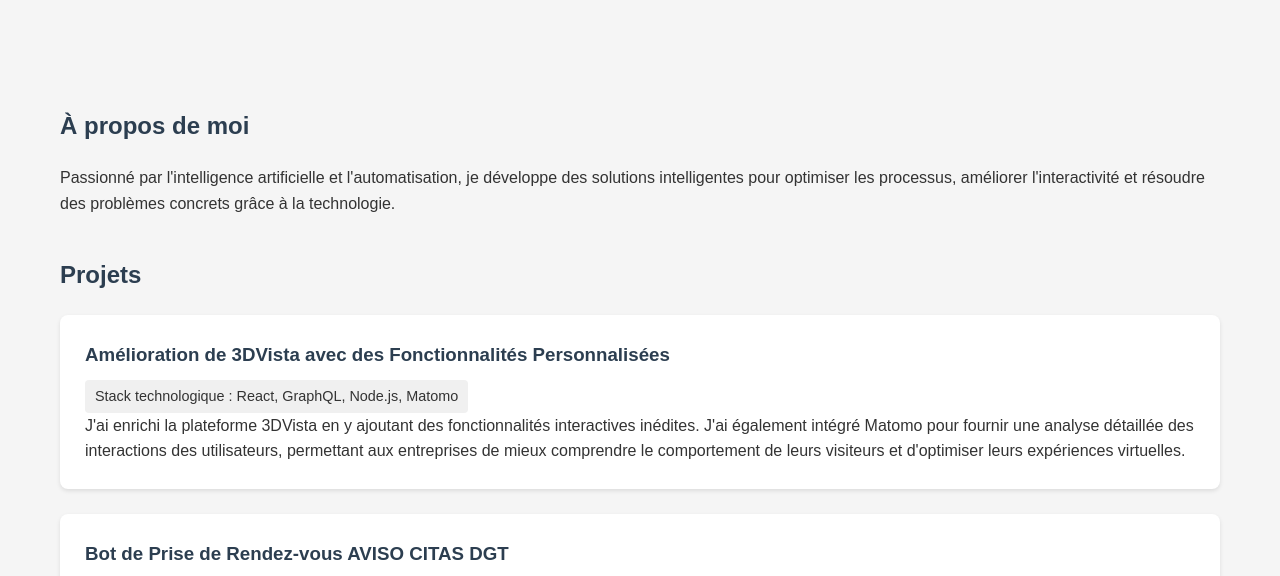
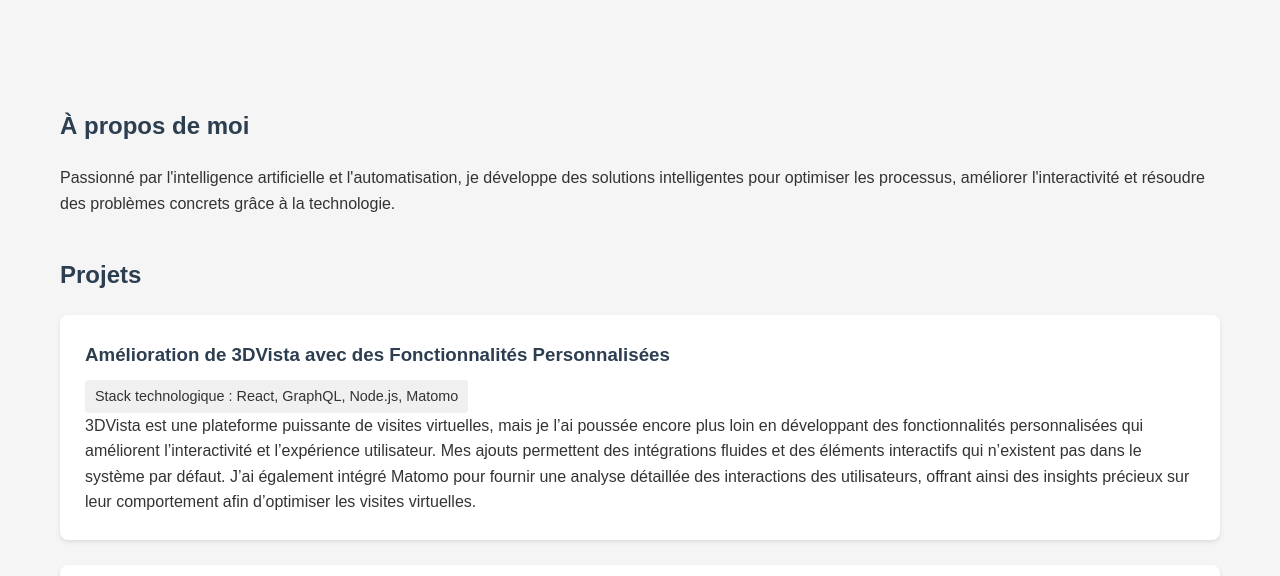
Before and after one commit to sagazz1/portfolio, a plain HTML site: page index.html in a window 1280 px wide. Shown: the part 178-754 px from the top of the page. Drawn offline with Linux system fonts and the light colour scheme.

Commit message:
Update index.html

```diff
--- a/index.html
+++ b/index.html
@@ -104,7 +104,7 @@
         <div class="project">
             <h3>Amélioration de 3DVista avec des Fonctionnalités Personnalisées</h3>
             <div class="tech-stack">Stack technologique : React, GraphQL, Node.js, Matomo</div>
-            <p>J'ai enrichi la plateforme 3DVista en y ajoutant des fonctionnalités interactives inédites. J'ai également intégré Matomo pour fournir une analyse détaillée des interactions des utilisateurs, permettant aux entreprises de mieux comprendre le comportement de leurs visiteurs et d'optimiser leurs expériences virtuelles.</p>
+            <p>3DVista est une plateforme puissante de visites virtuelles, mais je l’ai poussée encore plus loin en développant des fonctionnalités personnalisées qui améliorent l’interactivité et l’expérience utilisateur. Mes ajouts permettent des intégrations fluides et des éléments interactifs qui n’existent pas dans le système par défaut. J’ai également intégré Matomo pour fournir une analyse détaillée des interactions des utilisateurs, offrant ainsi des insights précieux sur leur comportement afin d’optimiser les visites virtuelles.</p>
         </div>
 
         <div class="project">
```
